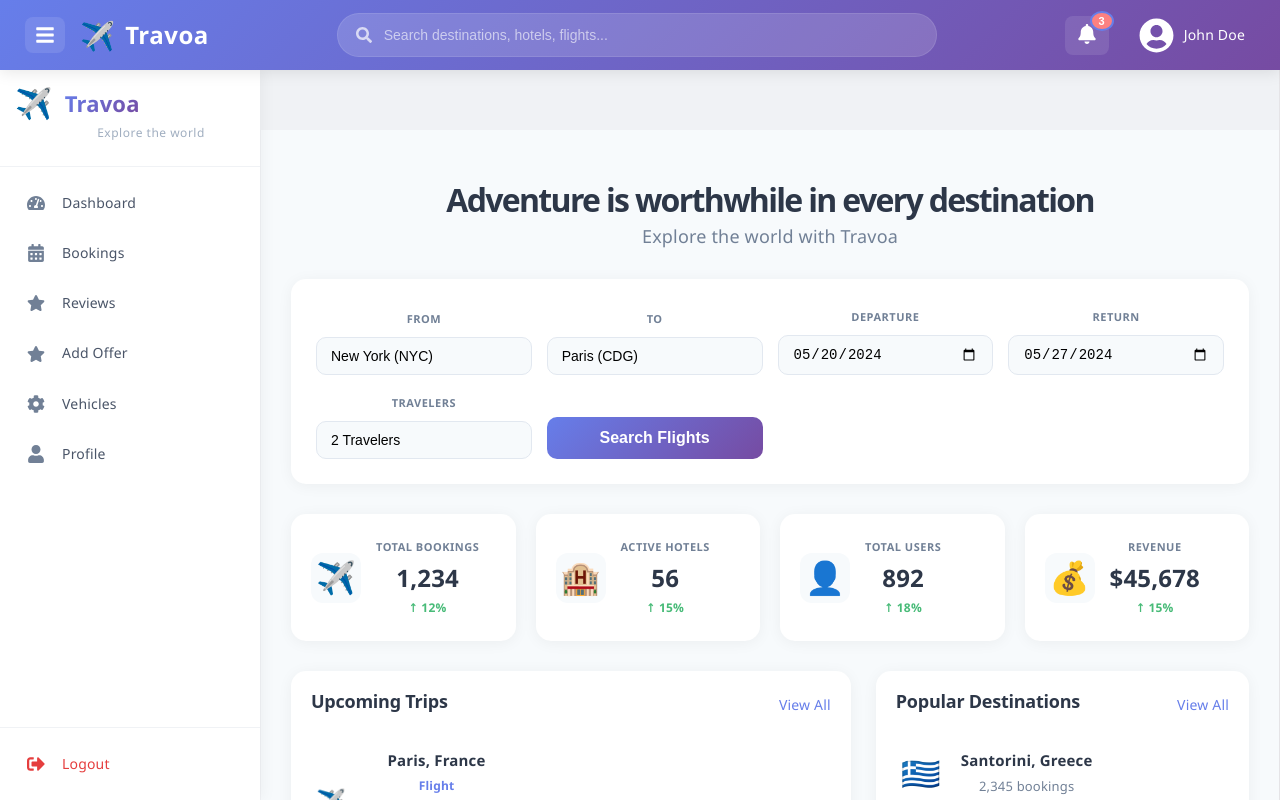
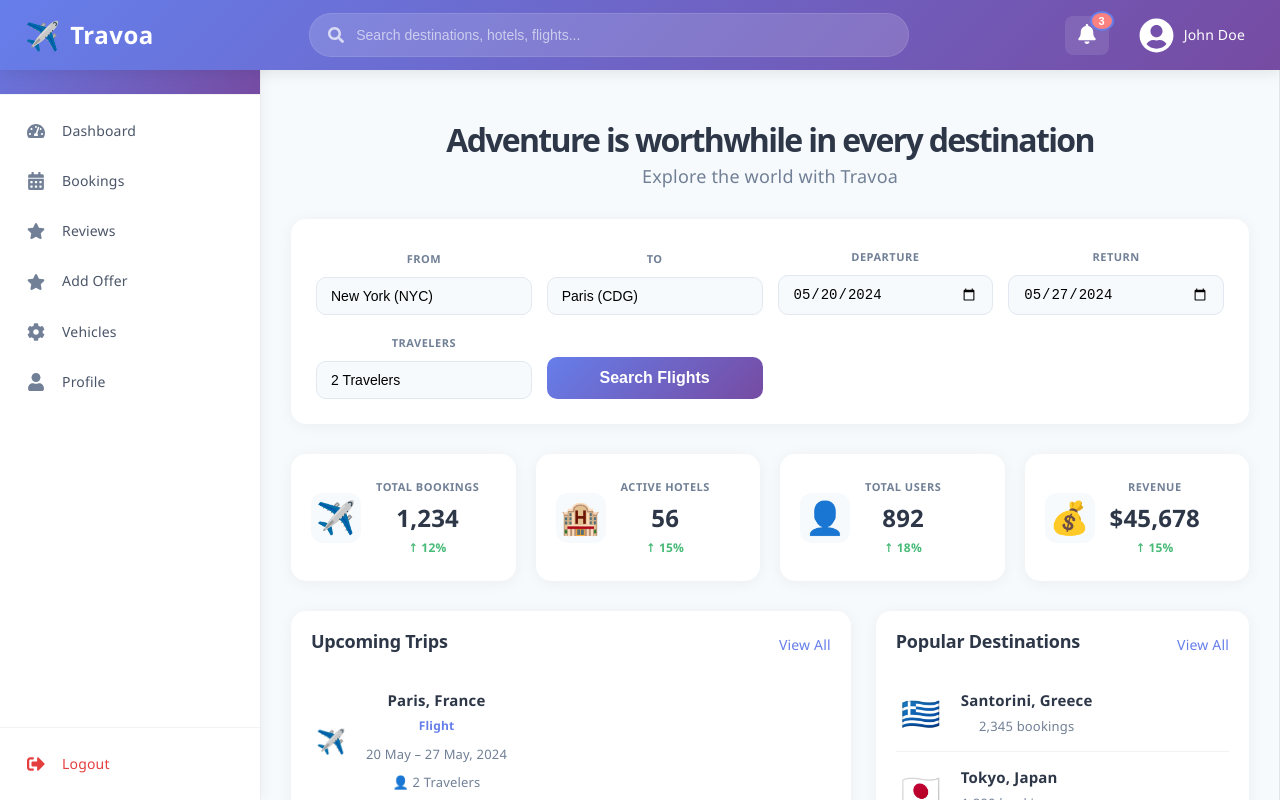
Before and after one commit to bibekjena789/veichle_booking_admin, a React (Vite) app: page / in a window 1280 px wide. Built offline with nearby package versions, Linux system fonts and the light colour scheme.

Commit message:
update file structure

```diff
--- a/src/components/Layout.css
+++ b/src/components/Layout.css
@@ -8,25 +8,30 @@
 .main-layout {
   display: flex;
   flex: 1;
-  margin-top: 70px;
-  height: calc(100vh - 70px);
+  height: 100vh;
   overflow: hidden;
+  position: relative;
 }
 
+/* Content area - starts below navbar */
 .content {
   flex: 1;
   padding: 25px 30px;
+  margin-top: 70px;
   transition: all 0.3s cubic-bezier(0.4, 0, 0.2, 1);
   overflow-y: auto;
   background: #f7fafc;
   height: calc(100vh - 70px);
+  min-height: 0;
 }
 
+/* Content with sidebar open */
 .content.sidebar-open {
   margin-left: 260px;
   width: calc(100% - 260px);
 }
 
+/* Content with sidebar closed */
 .content.sidebar-closed {
   margin-left: 72px;
   width: calc(100% - 72px);
@@ -50,6 +55,7 @@
   background: #764ba2;
 }
 
+/* Page animations */
 @keyframes fadeIn {
   from {
     opacity: 0;
@@ -65,6 +71,7 @@
   animation: fadeIn 0.4s ease-in-out;
 }
 
+/* Mobile responsive */
 @media (max-width: 1024px) {
   .content {
     padding: 20px;
@@ -72,15 +79,12 @@
 }
 
 @media (max-width: 768px) {
-  .main-layout {
-    margin-top: 60px;
-    height: calc(100vh - 60px);
-  }
-
   .content {
     padding: 15px;
     margin-left: 0 !important;
     width: 100% !important;
+    height: calc(100vh - 60px);
+    margin-top: 60px;
   }
 
   .content.sidebar-open,
--- a/src/components/Layout.jsx
+++ b/src/components/Layout.jsx
@@ -29,7 +29,7 @@ function Layout() {
     <div className="app-container">
       <Navbar toggleSidebar={toggleSidebar} sidebarOpen={sidebarOpen} />
       <div className="main-layout">
-        <Sidebar isOpen={sidebarOpen} />
+        <Sidebar isOpen={sidebarOpen} toggleSidebar={toggleSidebar} />
         <main className={`content ${sidebarOpen ? 'sidebar-open' : 'sidebar-closed'}`}>
           <Outlet />
         </main>
--- a/src/components/Navbar.css
+++ b/src/components/Navbar.css
@@ -11,29 +11,19 @@
   padding: 0 25px;
   z-index: 1000;
   box-shadow: 0 2px 15px rgba(0, 0, 0, 0.1);
+  flex-shrink: 0;
 }
 
+/* Hide navbar menu toggle since sidebar handles it */
 .navbar-left {
   display: flex;
   align-items: center;
   gap: 15px;
 }
 
+/* Hide menu toggle in navbar since sidebar has its own toggle */
 .menu-toggle {
-  background: rgba(255, 255, 255, 0.1);
-  border: none;
-  color: white;
-  padding: 8px 10px;
-  border-radius: 8px;
-  cursor: pointer;
-  transition: all 0.3s ease;
-  display: flex;
-  align-items: center;
-}
-
-.menu-toggle:hover {
-  background: rgba(255, 255, 255, 0.2);
-  transform: scale(1.05);
+  display: none;
 }
 
 .logo {
@@ -109,6 +99,7 @@
   display: flex;
   align-items: center;
   gap: 20px;
+  flex-shrink: 0;
 }
 
 .notification-btn {
@@ -164,6 +155,7 @@
   font-size: 14px;
 }
 
+/* Mobile Responsive */
 @media (max-width: 1024px) {
   .navbar-center {
     max-width: 400px;
@@ -173,8 +165,8 @@
 
 @media (max-width: 768px) {
   .navbar {
+    height: 60px;
     padding: 0 15px;
-    height: 60px;
   }
 
   .navbar-center {
@@ -192,6 +184,23 @@
   .notification-btn {
     padding: 6px 10px;
   }
+
+  .menu-toggle {
+    display: flex !important;
+    background: rgba(255, 255, 255, 0.1);
+    border: none;
+    color: white;
+    padding: 8px 10px;
+    border-radius: 8px;
+    cursor: pointer;
+    transition: all 0.3s ease;
+    align-items: center;
+  }
+
+  .menu-toggle:hover {
+    background: rgba(255, 255, 255, 0.2);
+    transform: scale(1.05);
+  }
 }
 
 @media (max-width: 480px) {
@@ -199,7 +208,7 @@
     font-size: 18px;
   }
 
-  .menu-toggle {
-    padding: 6px 8px;
+  .navbar-right {
+    gap: 10px;
   }
 }
--- a/src/components/Sidebar.css
+++ b/src/components/Sidebar.css
@@ -1,9 +1,10 @@
+/* Sidebar - Full height from top to bottom */
 .sidebar {
   position: fixed;
-  top: 70px;
+  top: 0;
   left: 0;
   bottom: 0;
-  height: calc(100vh - 70px);
+  height: 100vh;
   background: white;
   box-shadow: 2px 0 15px rgba(0, 0, 0, 0.05);
   transition: width 0.3s cubic-bezier(0.4, 0, 0.2, 1);
@@ -21,13 +22,16 @@
   width: 72px;
 }
 
+/* Sidebar Header - With Logo */
 .sidebar-header {
   padding: 20px 15px;
   border-bottom: 1px solid #f0f2f5;
-  min-height: 80px;
+  min-height: 70px;
   display: flex;
   flex-direction: column;
   justify-content: center;
+  flex-shrink: 0;
+  background: linear-gradient(135deg, #667eea 0%, #764ba2 100%);
 }
 
 .sidebar-logo {
@@ -37,30 +41,29 @@
 }
 
 .sidebar-logo-icon {
-  font-size: 30px;
+  font-size: 28px;
 }
 
 .sidebar-logo-text {
   font-size: 22px;
   font-weight: bold;
-  background: linear-gradient(135deg, #667eea 0%, #764ba2 100%);
-  -webkit-background-clip: text;
-  -webkit-text-fill-color: transparent;
-  background-clip: text;
+  color: white;
 }
 
 .sidebar-tagline {
-  font-size: 12px;
-  color: #a0aec0;
-  margin-top: 4px;
-  margin-left: 42px;
+  font-size: 11px;
+  color: rgba(255, 255, 255, 0.8);
+  margin-top: 2px;
+  margin-left: 40px;
   letter-spacing: 0.5px;
 }
 
+/* Sidebar Navigation - Takes remaining height */
 .sidebar-nav {
   flex: 1;
   overflow-y: auto;
   padding: 10px 0;
+  min-height: 0;
 }
 
 .sidebar-nav::-webkit-scrollbar {
@@ -101,6 +104,7 @@
   transition: all 0.2s ease;
   position: relative;
   font-size: 14px;
+  white-space: nowrap;
 }
 
 .sidebar-link:hover {
@@ -118,10 +122,6 @@
   color: white;
 }
 
-.sidebar-link.active::before {
-  display: none;
-}
-
 .sidebar-icon {
   min-width: 24px;
   font-size: 18px;
@@ -130,6 +130,7 @@
   display: flex;
   align-items: center;
   justify-content: center;
+  flex-shrink: 0;
 }
 
 .sidebar-link:hover .sidebar-icon {
@@ -143,12 +144,17 @@
 .sidebar-label {
   white-space: nowrap;
   font-weight: 500;
+  overflow: hidden;
+  text-overflow: ellipsis;
 }
 
+/* Sidebar Footer - Fixed at bottom */
 .sidebar-footer {
   border-top: 1px solid #f0f2f5;
   padding: 10px 0;
+  flex-shrink: 0;
   margin-top: auto;
+  background: white;
 }
 
 .sidebar-footer .sidebar-link.logout {
@@ -168,6 +174,7 @@
 .sidebar.closed .sidebar-header {
   padding: 20px 0;
   align-items: center;
+  min-height: 70px;
 }
 
 .sidebar.closed .sidebar-logo {
@@ -191,20 +198,103 @@
   font-size: 20px;
 }
 
+/* Active indicator for closed sidebar */
+.sidebar.closed .sidebar-link.active {
+  position: relative;
+}
+
+.sidebar.closed .sidebar-link.active::after {
+  content: '';
+  position: absolute;
+  right: 0;
+  top: 50%;
+  transform: translateY(-50%);
+  width: 3px;
+  height: 30px;
+  background: #667eea;
+  border-radius: 3px 0 0 3px;
+}
+
 /* Responsive */
 @media (max-width: 768px) {
   .sidebar {
-    top: 60px;
-    height: calc(100vh - 60px);
+    width: 0 !important;
+    transition: width 0.3s cubic-bezier(0.4, 0, 0.2, 1);
   }
 
   .sidebar.open {
-    width: 100%;
+    width: 100% !important;
     max-width: 300px;
+    box-shadow: 2px 0 25px rgba(0, 0, 0, 0.15);
   }
 
   .sidebar.closed {
-    width: 0;
+    width: 0 !important;
     box-shadow: none;
   }
+
+  /* Override for mobile - show content */
+  .sidebar.closed .sidebar-header {
+    padding: 20px 15px;
+    min-height: 70px;
+  }
+
+  .sidebar.closed .sidebar-logo {
+    justify-content: flex-start;
+  }
+
+  .sidebar.closed .sidebar-link {
+    justify-content: flex-start;
+    padding: 11px 16px;
+  }
+
+  .sidebar.closed .sidebar-item {
+    margin: 2px 8px;
+  }
+
+  .sidebar.closed .sidebar-icon {
+    font-size: 18px;
+  }
 }
+
+@media (max-width: 480px) {
+  .sidebar.open {
+    max-width: 100%;
+  }
+}
+
+/* Sidebar Toggle Button */
+.sidebar-toggle {
+  background: rgba(255, 255, 255, 0.2);
+  border: none;
+  color: white;
+  padding: 6px 10px;
+  border-radius: 8px;
+  cursor: pointer;
+  transition: all 0.3s ease;
+  display: flex;
+  align-items: center;
+  font-size: 18px;
+  margin-right: 5px;
+}
+
+.sidebar-toggle:hover {
+  background: rgba(255, 255, 255, 0.3);
+  transform: scale(1.05);
+}
+
+.sidebar.closed .sidebar-toggle {
+  margin-right: 0;
+}
+
+.sidebar.closed .sidebar-logo {
+  justify-content: center;
+}
+
+.sidebar.closed .sidebar-logo-icon {
+  display: none;
+}
+
+.sidebar.open .sidebar-logo-icon {
+  display: block;
+}
```
